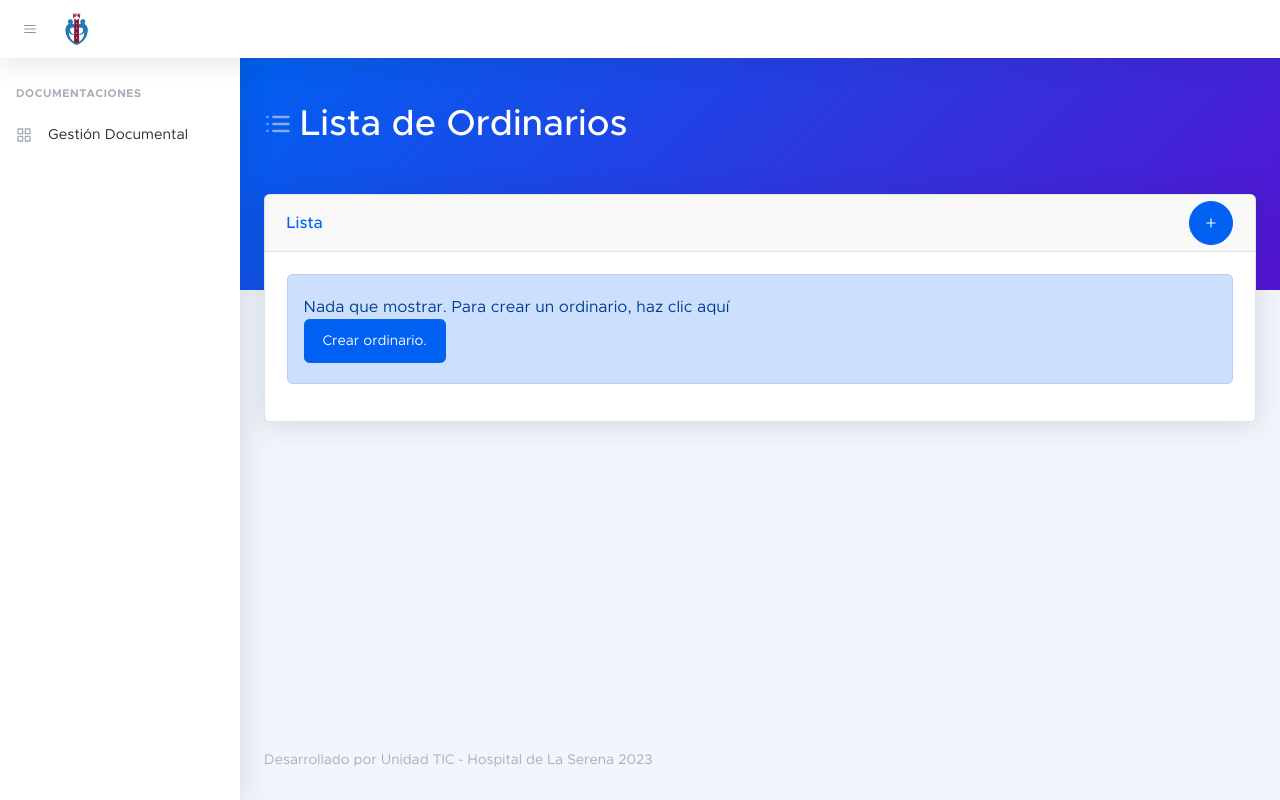
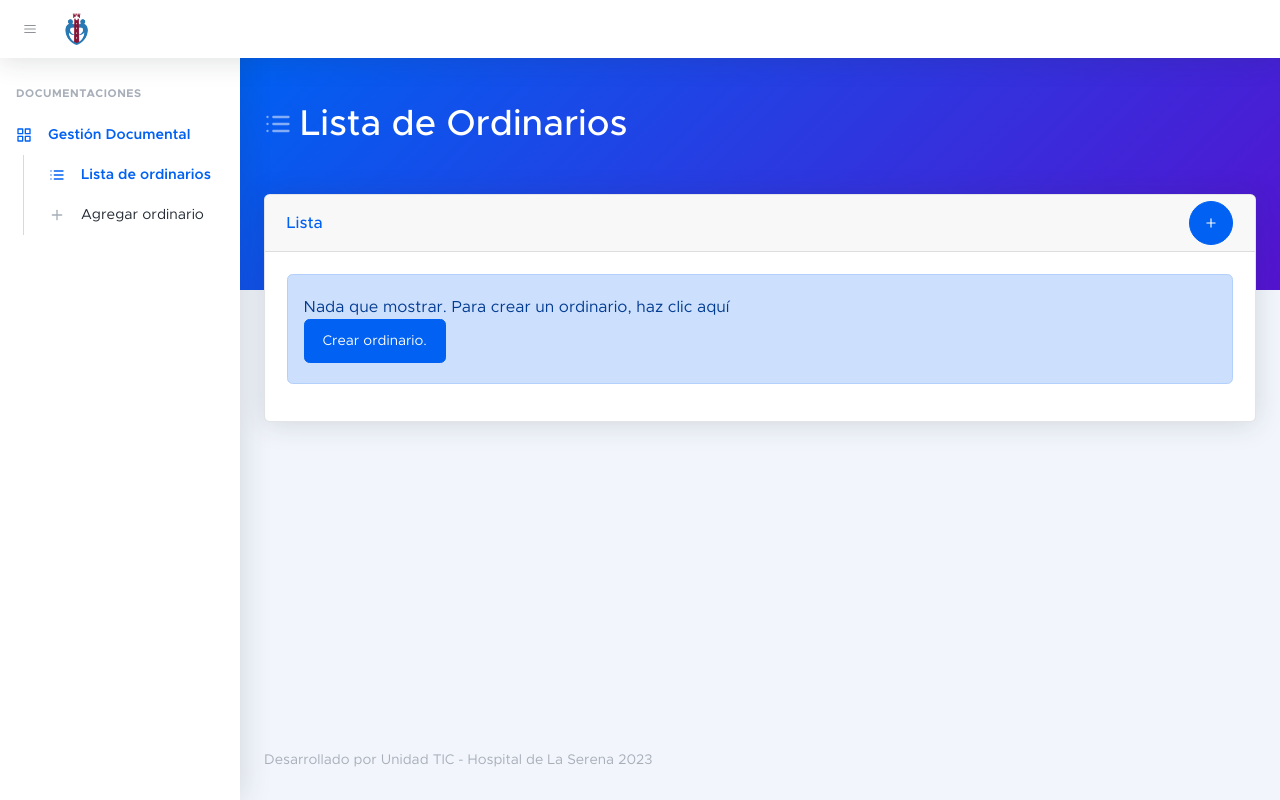
Before and after one commit to peimando/documents_maker_project, a Django app: template docu/website/templates/website/list_ordinario.html in a window 1280 px wide. Run offline with Django 4.2, Linux system fonts and the light colour scheme; the template is opened without the code that fills it, so the values that code supplies are empty; some libraries are stand-ins or nearby versions.

Commit message:
agregados menus para lista y crear ord

```diff
--- a/docu/website/templates/website/partial/sidenav.html
+++ b/docu/website/templates/website/partial/sidenav.html
@@ -13,12 +13,19 @@
             </a>
             <div class="collapse" id="collapseOrdinarios" data-bs-parent="#accordionSidenav">
                 <nav class="sidenav-menu-nested nav accordion" id="accordionSidenavPages">
+                    <a class="nav-link" href="{% url 'website:list_ordinarios' %}" url_name="website:list_ordinario">
+                        <!-- Icon -->
+                        <div class="nav-link-icon">
+                            <i data-feather="list"></i>
+                        </div>
+                        Lista de ordinarios
+                    </a>
                     <a class="nav-link" href="{% url 'website:add_ordinario' %}" url_name="website:add_ordinario">
                         <!-- Icon -->
                         <div class="nav-link-icon">
-                            <i data-feather="file-text"></i>
+                            <i data-feather="plus"></i>
                         </div>
-                        Ordinarios
+                        Agregar ordinario
                     </a>
                 </nav>
             </div>
```
